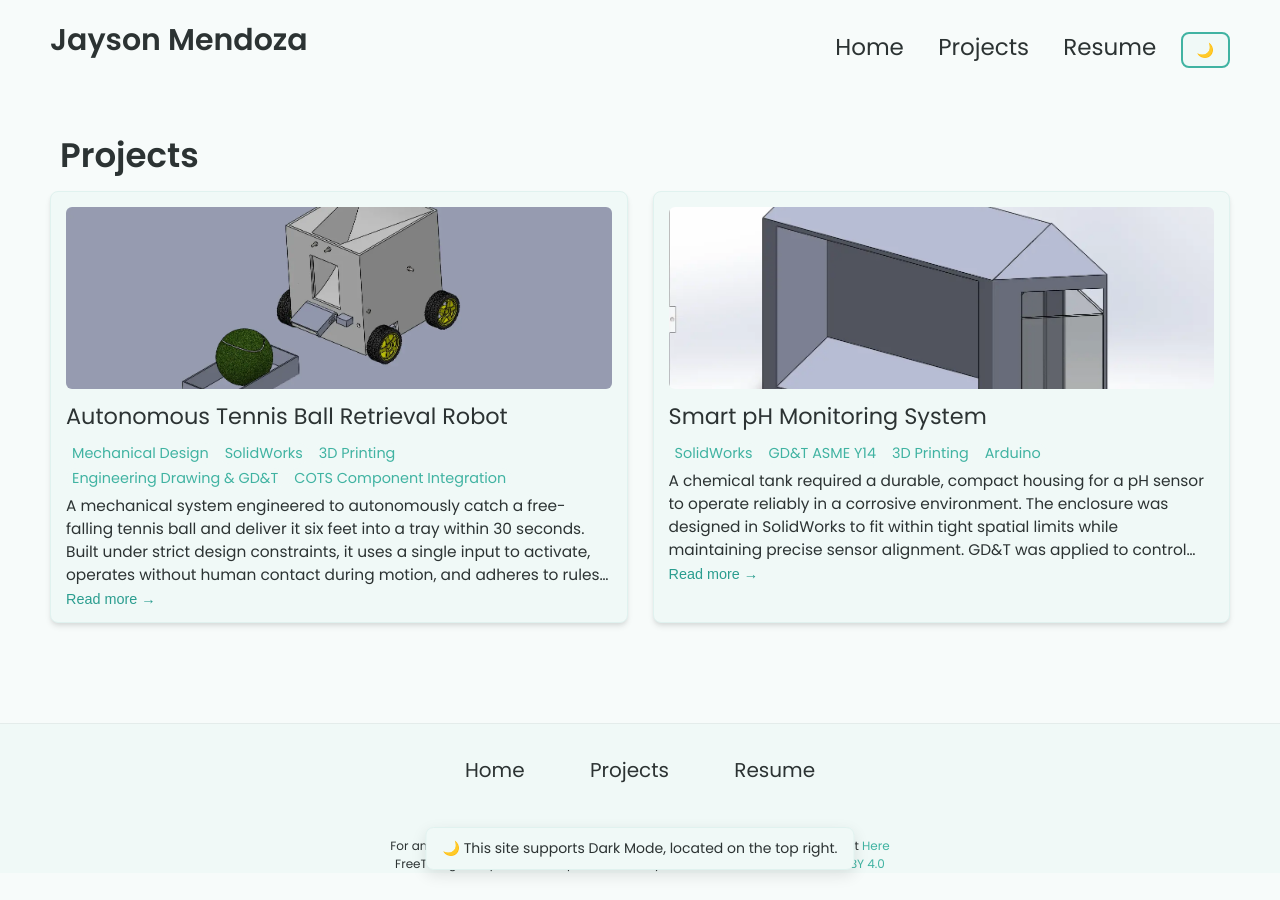
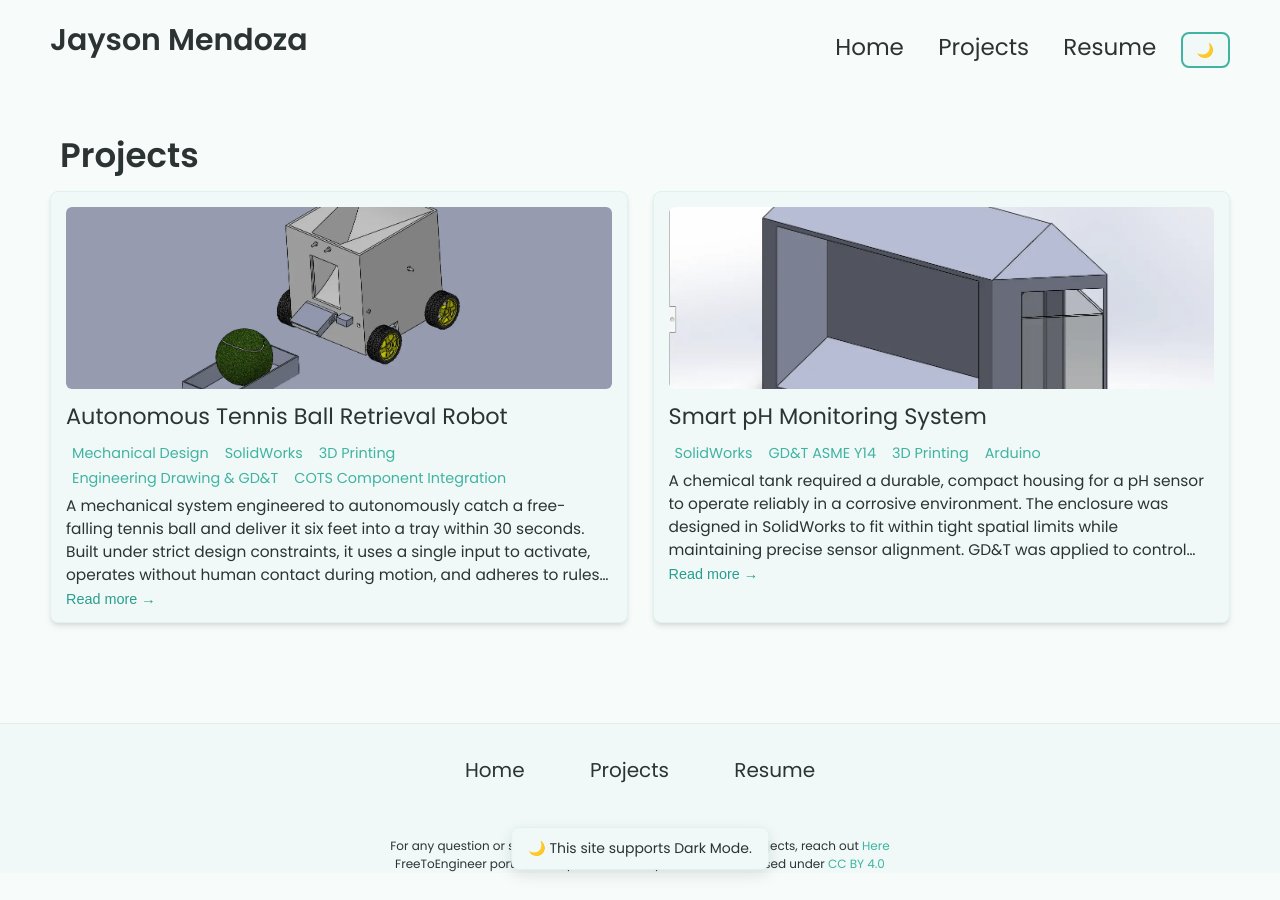
Before and after one commit to jaysonmendoza/jaysonmendoza.github.io, a Jekyll site: the page built from projects.html, in a window 1280 px wide. Built offline with Jekyll 4.4.1, drawn with Linux system fonts in a browser that asks for light colours.

Commit message:
Update wrapper.html

```diff
--- a/_layouts/wrapper.html
+++ b/_layouts/wrapper.html
@@ -7,34 +7,34 @@
   <link rel="preconnect" href="https://fonts.googleapis.com" />
   <link rel="preconnect" href="https://fonts.gstatic.com" crossorigin />
   <link href="https://fonts.googleapis.com/css2?family=Poppins:wght@400;600&display=swap" rel="stylesheet" />
-  <link
-    rel="stylesheet"
-    href="https://cdnjs.cloudflare.com/ajax/libs/font-awesome/6.7.2/css/all.min.css"
-    integrity="sha512-Evv84Mr4kqVGRNSgIGL/F/aIDqQb7xQ2vcrdIwxfjThSH8CSR7PBEakCr51Ck+w+/U6swU2Im1vVX0SVk9ABhg=="
-    crossorigin="anonymous"
-    referrerpolicy="no-referrer"
-  />
+  <link rel="stylesheet" href="https://cdnjs.cloudflare.com/ajax/libs/font-awesome/6.7.2/css/all.min.css" />
 
+  <!-- Your custom stylesheets -->
   <link rel="stylesheet" href="/css/styles.css" />
   <link rel="stylesheet" href="/css/syntax.css" />
 
+  <!-- Your site JS -->
   <script src="{{ '/assets/js/script.js' | relative_url }}"></script>
 
   <title>{{ site.title }}</title>
 </head>
 <body>
+
   <!-- NAVBAR -->
   {% include navbar.html %}
 
-  <div class="page">{{content}}</div>
+  <!-- Main page content -->
+  <div class="page">{{ content }}</div>
 
+  <!-- FOOTER -->
   {% include footer.html %}
 
-  <!-- DARK MODE TOAST -->
+  <!-- 🌙 Dark mode support popup -->
   <div id="themeTipToast" class="theme-toast" role="alert">
-    🌙 This site supports Dark Mode, located on the top right.
+    🌙 This site supports Dark Mode.
   </div>
 
+  <!-- 🌙 Theme + popup script -->
   <script>
     // Theme toggle logic
     const toggle = document.getElementById('darkModeToggle');
@@ -71,5 +71,6 @@
       }, 5000);
     }
   </script>
+
 </body>
 </html>
```
Also changed, not shown: other parts of _layouts/wrapper.html (+1 -1 lines).
